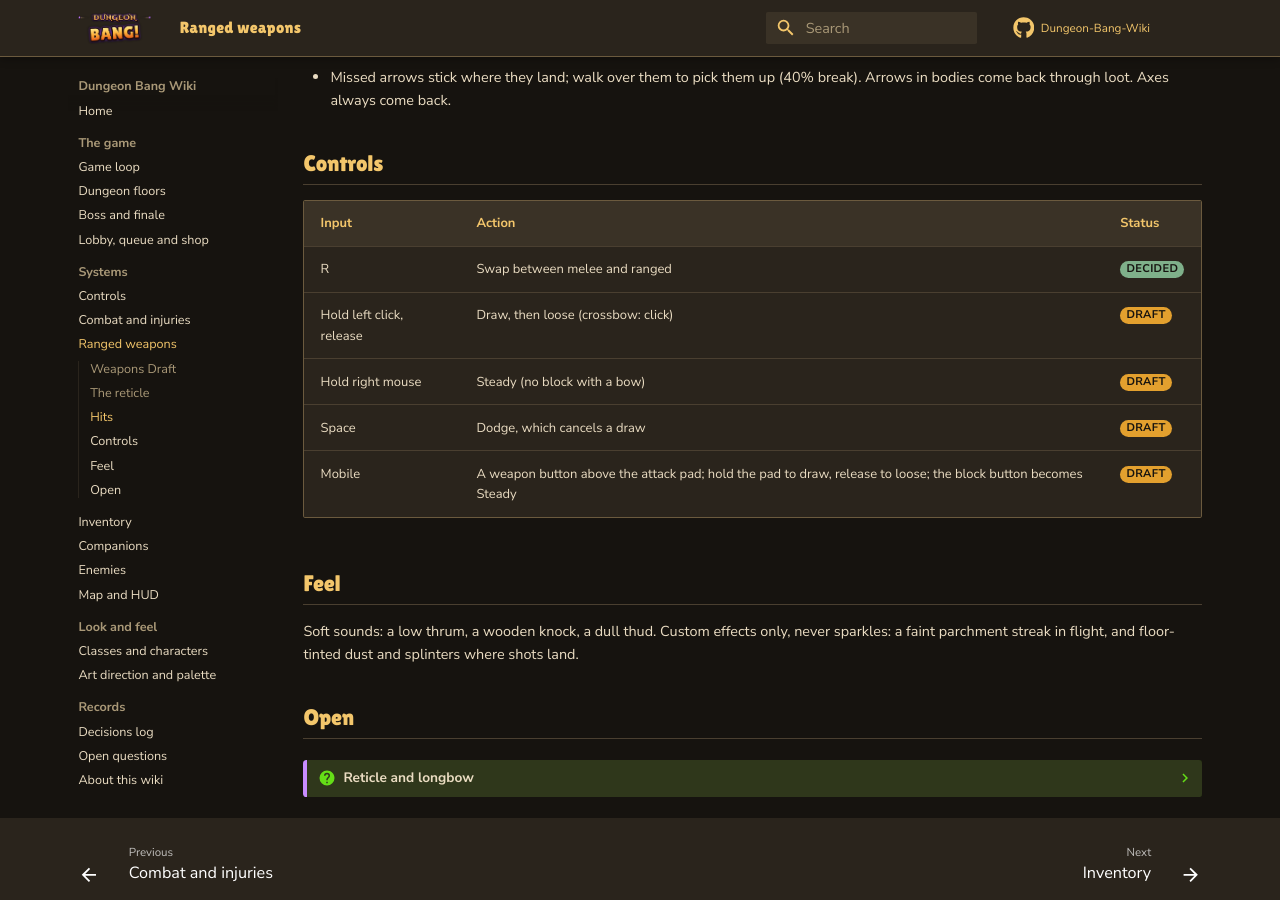
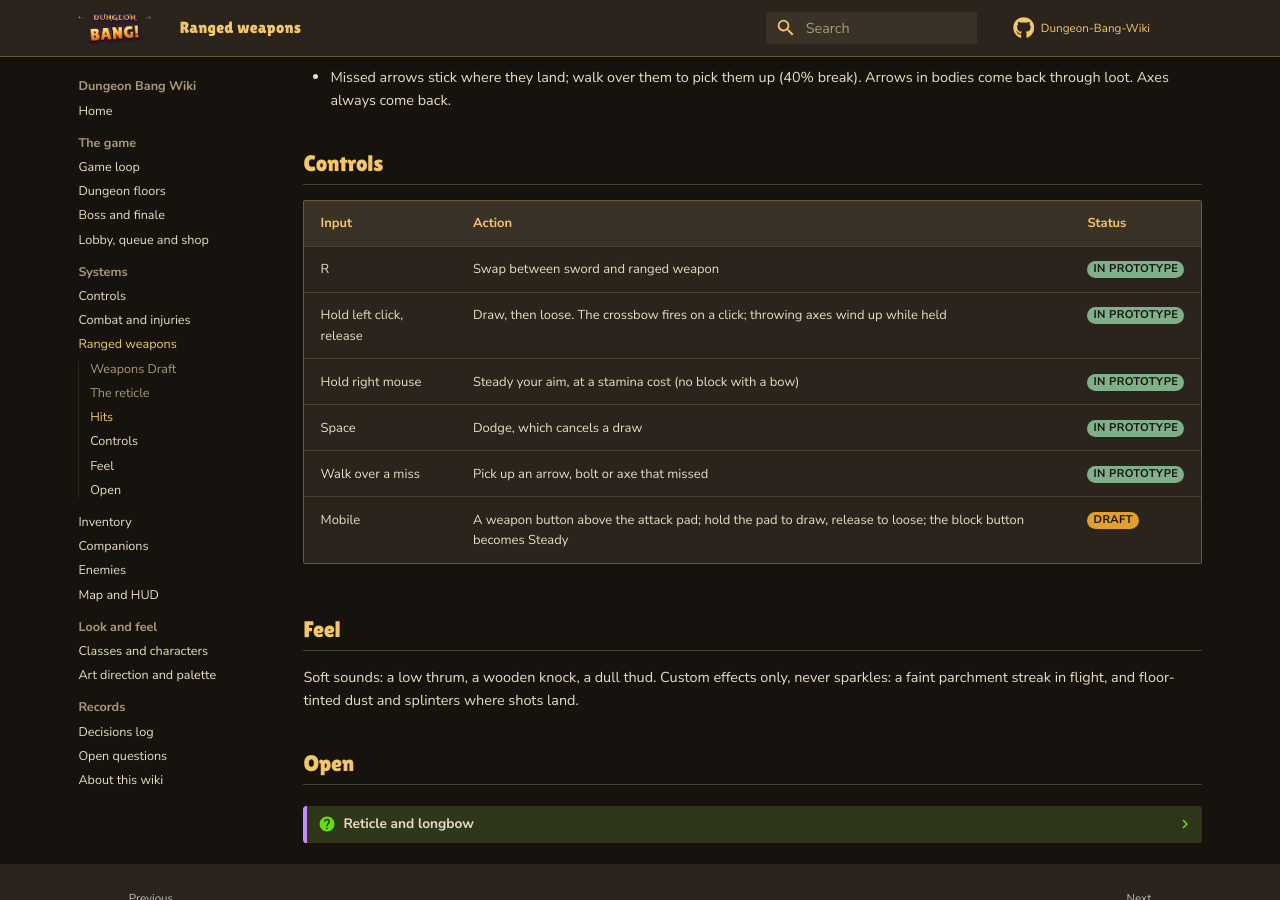
Before and after one commit to iamlegendok/Dungeon-Bang-Wiki, an MkDocs documentation site: the page built from docs/ranged.md, in a window 1280 px wide and 900 px high, scrolled down 1843 px. Built offline with MkDocs 1.6.1 and Material for MkDocs 9.7.7, drawn with Linux system fonts in a browser that asks for light colours; comment, search, counter and statistics services are not loaded; some of the changed text lies outside the part shown.

Commit message:
Ranged controls are in the prototype
Co-Authored-By: Claude Opus 5.5 (1M context) <noreply@anthropic.com>
Claude-Session: https://claude.ai/code/session_01BBz4VfGTsvBuNKXe58LieA

```diff
--- a/docs/ranged.md
+++ b/docs/ranged.md
@@ -2,7 +2,7 @@
 
 ![Ranged test range](assets/img/ranged/test_range.jpg)
 
-Ranged weapons are designed and playable in a browser test range, but not yet in the Studio prototype. Everything below is <span class="tag draft">Draft</span> unless tagged otherwise.
+Ranged weapons are built into the Studio prototype (Cob hasn't played them yet) and playable in a browser test range. The controls are <span class="tag decided">In prototype</span>; numbers and the rest are <span class="tag draft">Draft</span> unless tagged otherwise.
 
 !!! success "Cob, 2026-10-01"
     A ranged weapon system where the reticle is constantly shifting, shots are real projectiles (not instant hit rays, and not super fast), and some weapons drop more than others. **R swaps between melee and ranged.**
@@ -37,10 +37,11 @@ Ranged weapons are designed and playable in a browser test range, but not yet in
 
 | Input | Action | Status |
 |-|-|-|
-| R | Swap between melee and ranged | <span class="tag decided">Decided</span> |
-| Hold left click, release | Draw, then loose (crossbow: click) | <span class="tag draft">Draft</span> |
-| Hold right mouse | Steady (no block with a bow) | <span class="tag draft">Draft</span> |
-| Space | Dodge, which cancels a draw | <span class="tag draft">Draft</span> |
+| R | Swap between sword and ranged weapon | <span class="tag decided">In prototype</span> |
+| Hold left click, release | Draw, then loose. The crossbow fires on a click; throwing axes wind up while held | <span class="tag decided">In prototype</span> |
+| Hold right mouse | Steady your aim, at a stamina cost (no block with a bow) | <span class="tag decided">In prototype</span> |
+| Space | Dodge, which cancels a draw | <span class="tag decided">In prototype</span> |
+| Walk over a miss | Pick up an arrow, bolt or axe that missed | <span class="tag decided">In prototype</span> |
 | Mobile | A weapon button above the attack pad; hold the pad to draw, release to loose; the block button becomes Steady | <span class="tag draft">Draft</span> |
 
 ## Feel
```
Also changed, not shown: docs/controls.md (+12 -1 lines).
